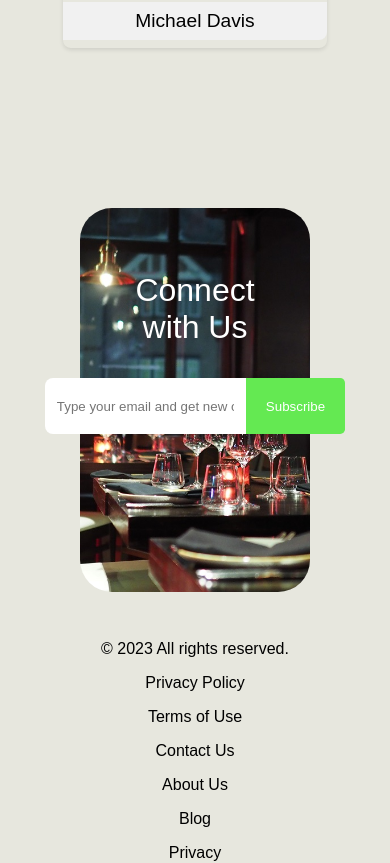
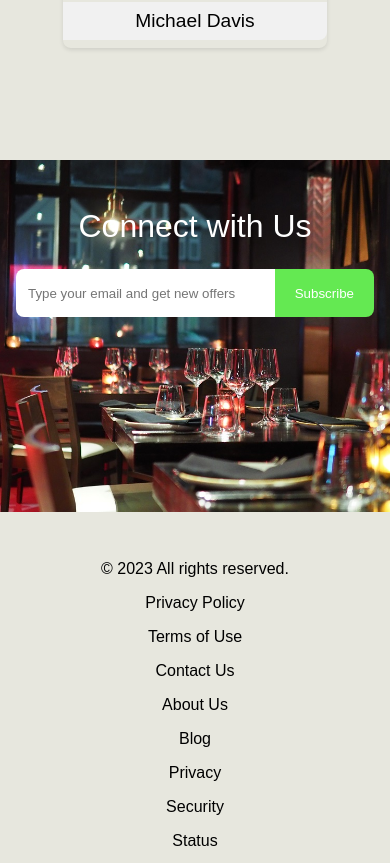
Before and after one commit to rayan25nov/restaurant-client, a React (Vite) app: page / in a window 390 px wide. Shown: the part 5291-6154 px from the top of the page. Built offline with nearby package versions, Linux system fonts and the light colour scheme.

Commit message:
changes in connect section

```diff
--- a/src/connect/Connect.module.css
+++ b/src/connect/Connect.module.css
@@ -42,12 +42,29 @@
 
 .subscribeButton {
   padding: 0.75rem 1.25rem;
-  border-radius: 0 0.3rem 0.3rem 0;
+  border-radius: 0 0.5rem 0.5rem 0;
   height: 3.5rem;
 }
 
 @media screen and (max-width: 768px) {
-
+  .connectContainer {
+    padding: 1rem 0;
+  }
+  .connectSection {
+    padding: 1rem;
+    margin: 0;
+    height: 20rem;
+    border-radius: 0;
+  }
+  .subscribeForm{
+    height: 2rem;
+  }
+  .emailInput{
+    height: 1.5rem;
+  }
+  .subscribeButton{
+    height: 3rem;
+  }
 }
 
 .footer {
```
